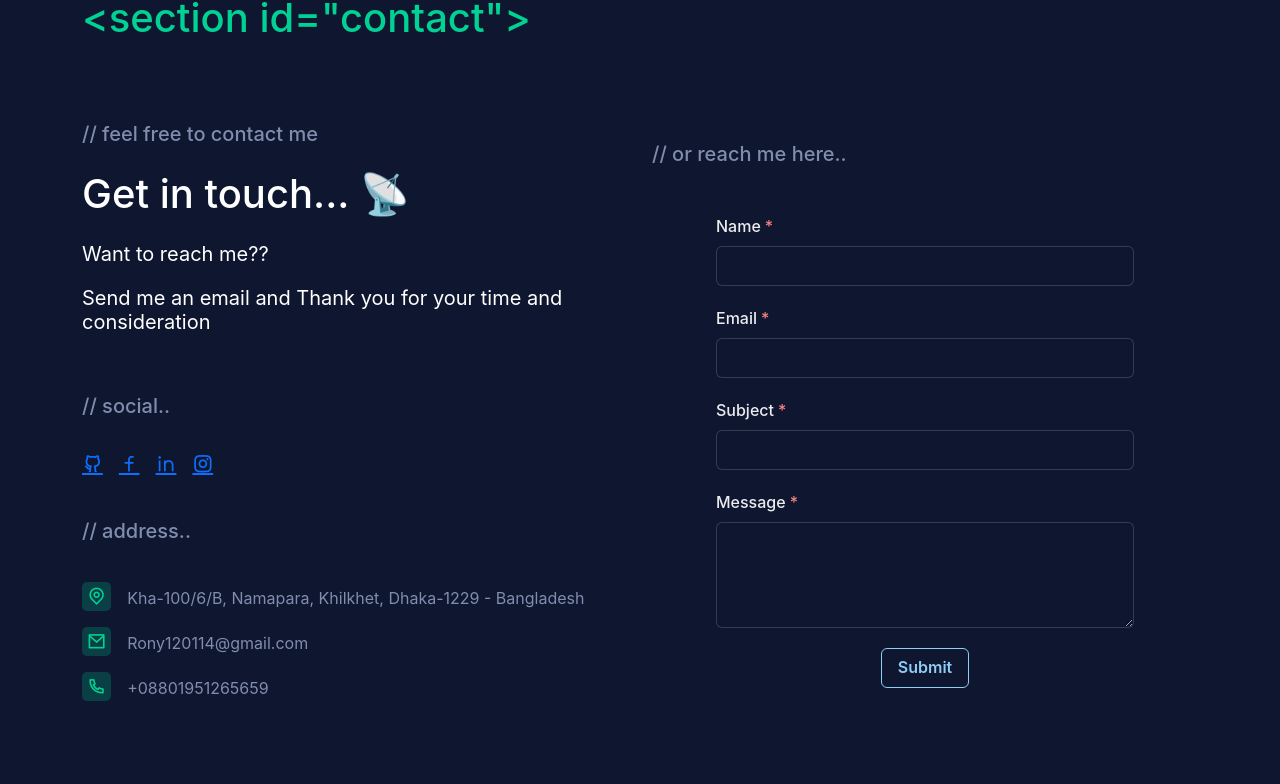
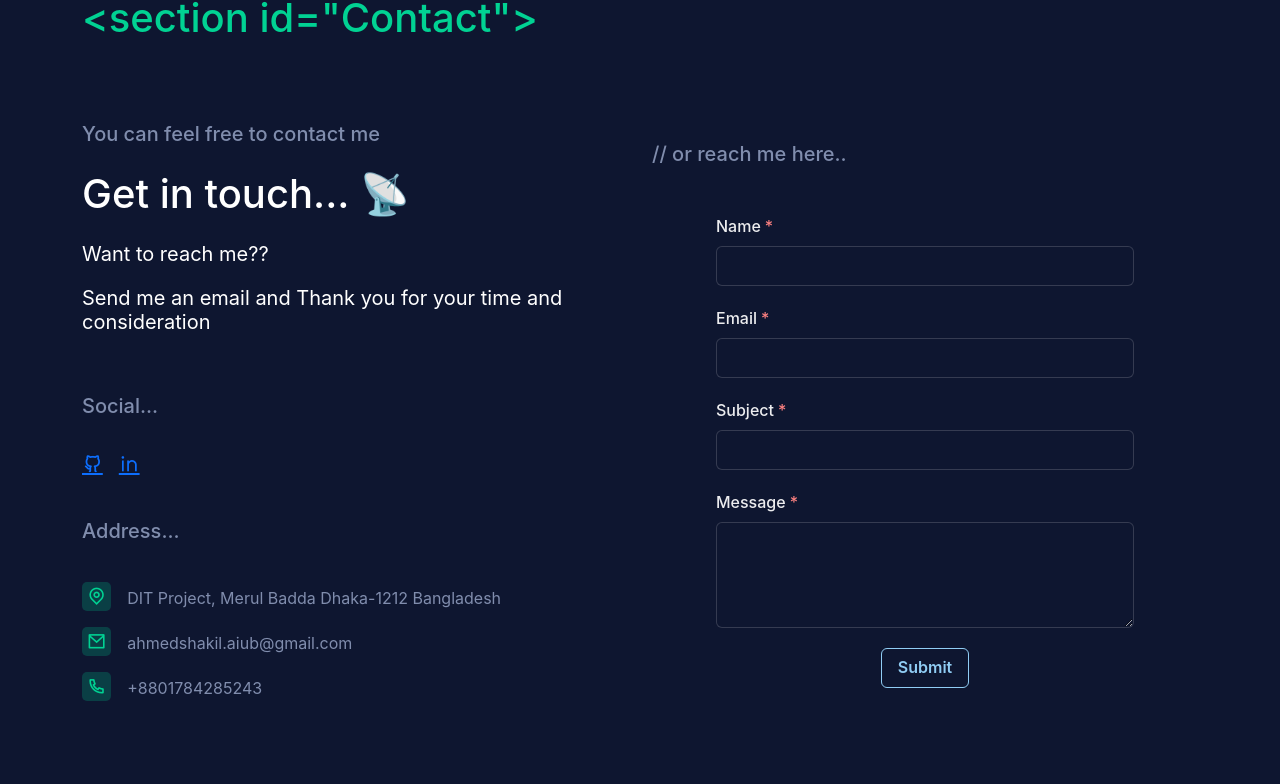
Before and after one commit to ahmedshakil29/nextjs-portfolio, a Next.js app: page / in a window 1280 px wide. Shown: the part 8219-9003 px from the top of the page. Built offline with nearby package versions, Linux system fonts and the light colour scheme.

Commit message:
Update contact

```diff
--- a/components/UI/Contact.jsx
+++ b/components/UI/Contact.jsx
@@ -8,20 +8,20 @@ import EndDiv from "./EndDiv";
 import StartDiv from "./StartDiv";
 
 const Contact = () => {
-  const contactme = "// feel free to contact me";
-  const social = "// social..";
-  const address = "// address..";
-  const reachme = "// or reach me here..";
+  const contactMe = "You can feel free to contact me";
+  const social = "Social...";
+  const address = "Address...";
+  const reachMe = "// or reach me here..";
 
   return (
     <section id="contact" className={`${classes.contact}`}>
       <Container>
-        <StartDiv title="contact" type="section" />
+        <StartDiv title="Contact" type="section" />
         <Row>
           <Col lg="6" md="6">
             {/* <SectionSubtitle subtitle="Contact me" /> */}
             <h5 className="mb-4" style={{ color: "#808dad" }}>
-              {contactme}
+              {contactMe}
             </h5>
             <h2 className="mt-4 mb-4">Get in touch... 📡</h2>
             <h5 className={`${classes.about__self}`}>Want to reach me??</h5>
@@ -40,21 +40,24 @@ const Contact = () => {
               {/* <Link href="#">
                 <i className="ri-youtube-line"></i>
               </Link> */}
-              <Link href="https://github.com/TIRony" target="_blank">
+              <Link href="https://github.com/ahmedshakil29" target="_blank">
                 <i className="ri-github-line"></i>
               </Link>
-              <Link
-                href="https://www.facebook.com/taraqulislam.rony.5"
+              {/* <Link
+                href="facebook"
                 target="_blank"
               >
                 <i className="ri-facebook-line"></i>
-              </Link>
-              <Link href="https://www.linkedin.com/in/tirony/" target="_blank">
+              </Link> */}
+              <Link
+                href="https://www.linkedin.com/in/shakil-ahmed-aiub/"
+                target="_blank"
+              >
                 <i className="ri-linkedin-line"></i>
               </Link>
-              <Link href="https://www.instagram.com/t_i_rony/" target="_blank">
+              {/* <Link href="instagram" target="_blank">
                 <i className="ri-instagram-line"></i>
-              </Link>
+              </Link> */}
             </div>
 
             <h5
@@ -69,19 +72,19 @@ const Contact = () => {
                 <span>
                   <i className="ri-map-pin-line"></i>
                 </span>
-                <p>Kha-100/6/B, Namapara, Khilkhet, Dhaka-1229 - Bangladesh</p>
+                <p>DIT Project, Merul Badda Dhaka-1212 Bangladesh</p>
               </li>
               <li className={`${classes.info__item}`}>
                 <span>
                   <i className="ri-mail-line"></i>
                 </span>
-                <p>Rony120114@gmail.com</p>
+                <p>ahmedshakil.aiub@gmail.com</p>
               </li>
               <li className={`${classes.info__item}`}>
                 <span>
                   <i className="ri-phone-line"></i>
                 </span>
-                <p>+08801951265659</p>
+                <p>+8801784285243</p>
               </li>
             </ul>
           </Col>
@@ -90,12 +93,12 @@ const Contact = () => {
               className="mb-4"
               style={{ color: "#808dad", paddingTop: "20px" }}
             >
-              {reachme}
+              {reachMe}
             </h5>
             <Form />
           </Col>
         </Row>
-        <EndDiv type="section" />
+        {/* <EndDiv type="section" /> */}
       </Container>
     </section>
   );
```
